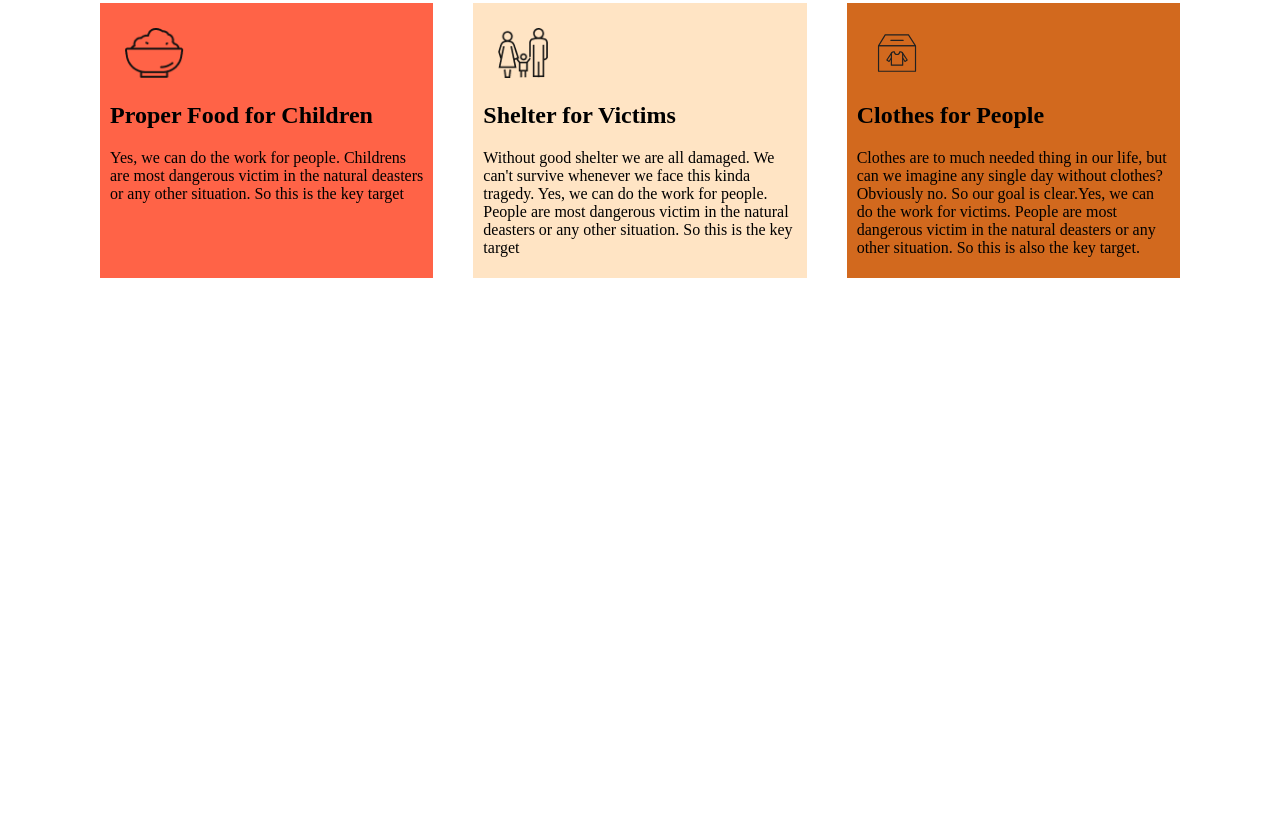
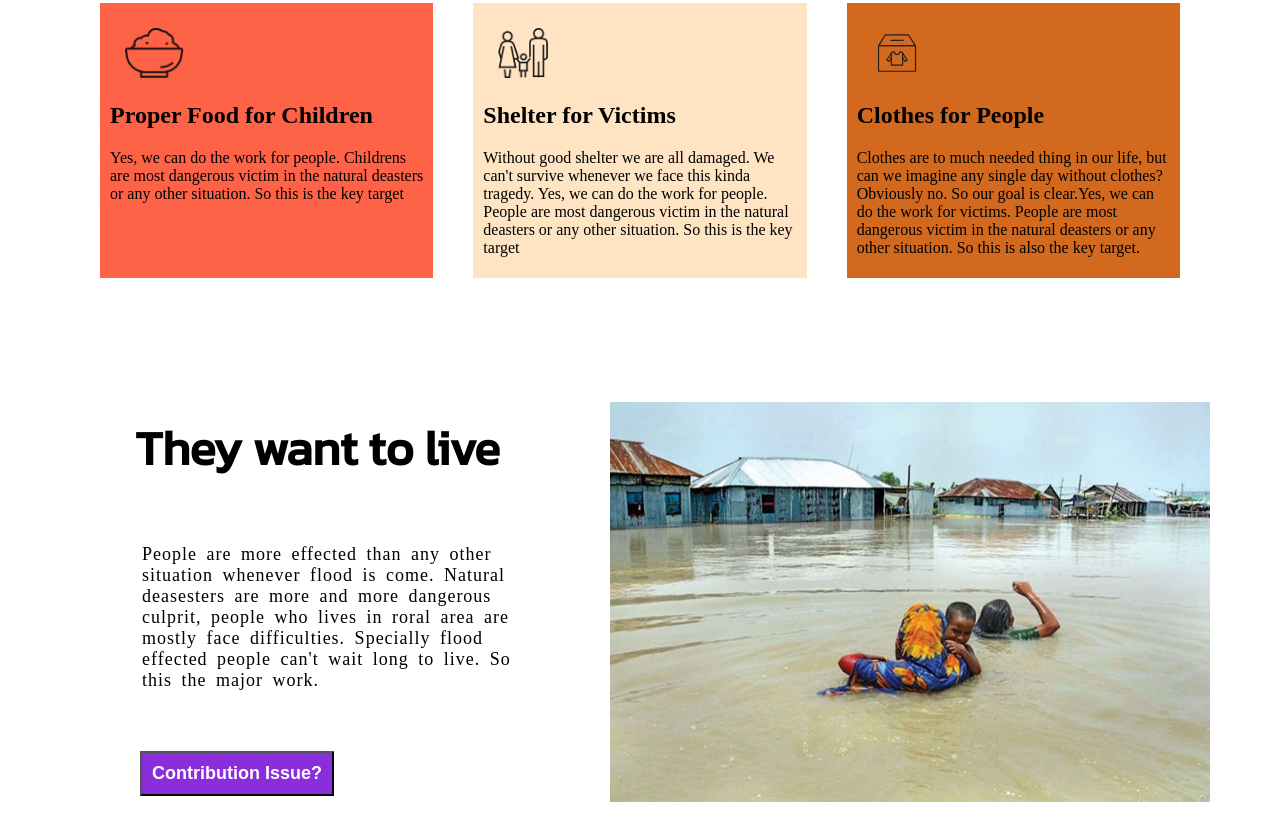
Before and after one commit to easakibahmad/DONATION, a plain HTML site: page index.html in a window 1280 px wide. Shown: the part 1593-2424 px from the top of the page. Before the commit the page ends 1910 px from the top, so only its background shows below. Drawn offline with Linux system fonts and the light colour scheme.

Commit message:
section five added

```diff
--- a/index.css
+++ b/index.css
@@ -140,7 +140,7 @@ body {
     font-size: 18px;
     font-weight: bold;
     border-radius: 10px;
-    background-color: brown;
+    background-color: rgb(42, 165, 128);
     color: black;
     margin-top: 20px;
 }
@@ -204,3 +204,65 @@ body {
 .card-three {
     background-color: chocolate;
 }
+
+/* section four started */
+
+.sec-four {
+    width: auto;
+    height: 400px;
+    padding: 30px 40px;
+    margin-bottom: 30px;
+}
+
+.sec-four-top-div {
+    display: flex;
+    justify-content: center;
+    margin: 10px 40px 20px 40px;
+}
+
+.sec-four-div-left {
+    padding-left: 20px;
+    margin: 5px 30px;
+}
+
+.sec-four-div-right {
+    width: 50%;
+    padding-left: 20px;
+    margin: 5px 30px;
+}
+
+.fourth-heading {
+    font-size: 6vh;
+    padding-top: 10px;
+    padding-left: 5px;
+    text-align: left;
+    font-family: 'Kanit', sans-serif;
+}
+
+.fourth-paragraph {
+    font-size: 18px;
+    text-align: left;
+    margin-left: 10px;
+    padding: 2px 2px;
+    letter-spacing: 1px;
+    word-spacing: 4px;
+    margin-bottom: 20px;
+}
+
+.btn-three {
+    margin-left: 10px;
+    padding: 10px;
+    font-size: 18px;
+    font-weight: bold;
+    background-color: rgb(138, 45, 219);
+    color: white;
+    margin-top: 20px;
+}
+
+.sec-four-div-right img {
+    height: 400px;
+    margin-top: 40px;
+    margin-bottom: 20px;
+}
+
+/* section five started */
--- a/index.html
+++ b/index.html
@@ -103,6 +103,32 @@
             </div>
         </div>
     </section>
+
+    <!-- section four -->
+    <section class="sec-four">
+        <div class="sec-four-top-div">
+            <div class="sec-four-div-left">
+                <h1 class="fourth-heading">They want to live</h1>
+                <div class="fourth-paragraph">
+                    <p>People are more effected than any other situation whenever flood is come. Natural deasesters are
+                        more
+                        and
+                        more dangerous culprit, people who lives in roral area are mostly face difficulties. Specially
+                        flood
+                        effected people can't wait long to live. So this the major work.</p>
+                </div>
+                <div class="sec-four-btn">
+                    <button class="btn-three">Contribution Issue?</button>
+                </div>
+            </div>
+            <div class="sec-four-div-right">
+                <img src="images/flood-effect.jpg" alt="sakib ahmad image">
+            </div>
+        </div>
+    </section>
+
+    <!-- section five -->
+
 </body>
 
 </html>
```
Also changed, not shown: images/flood-effect.jpg (added).
